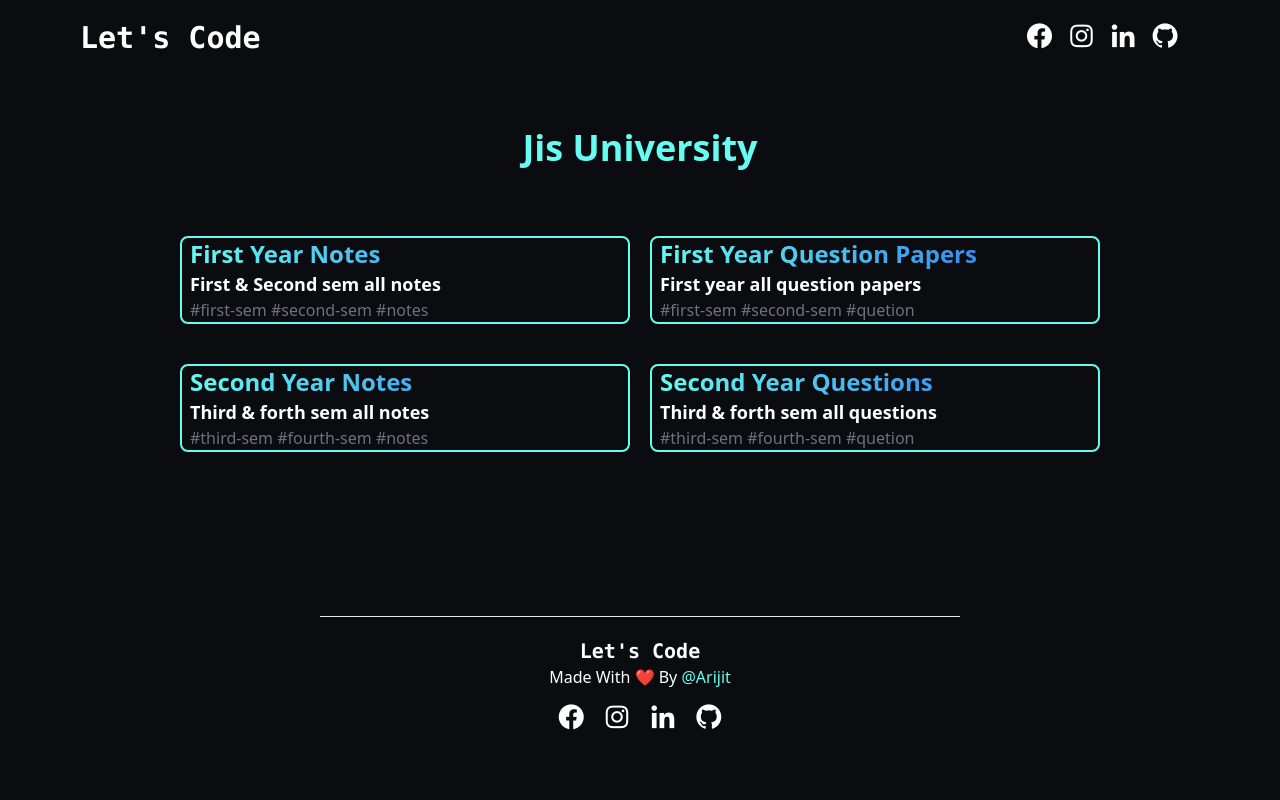
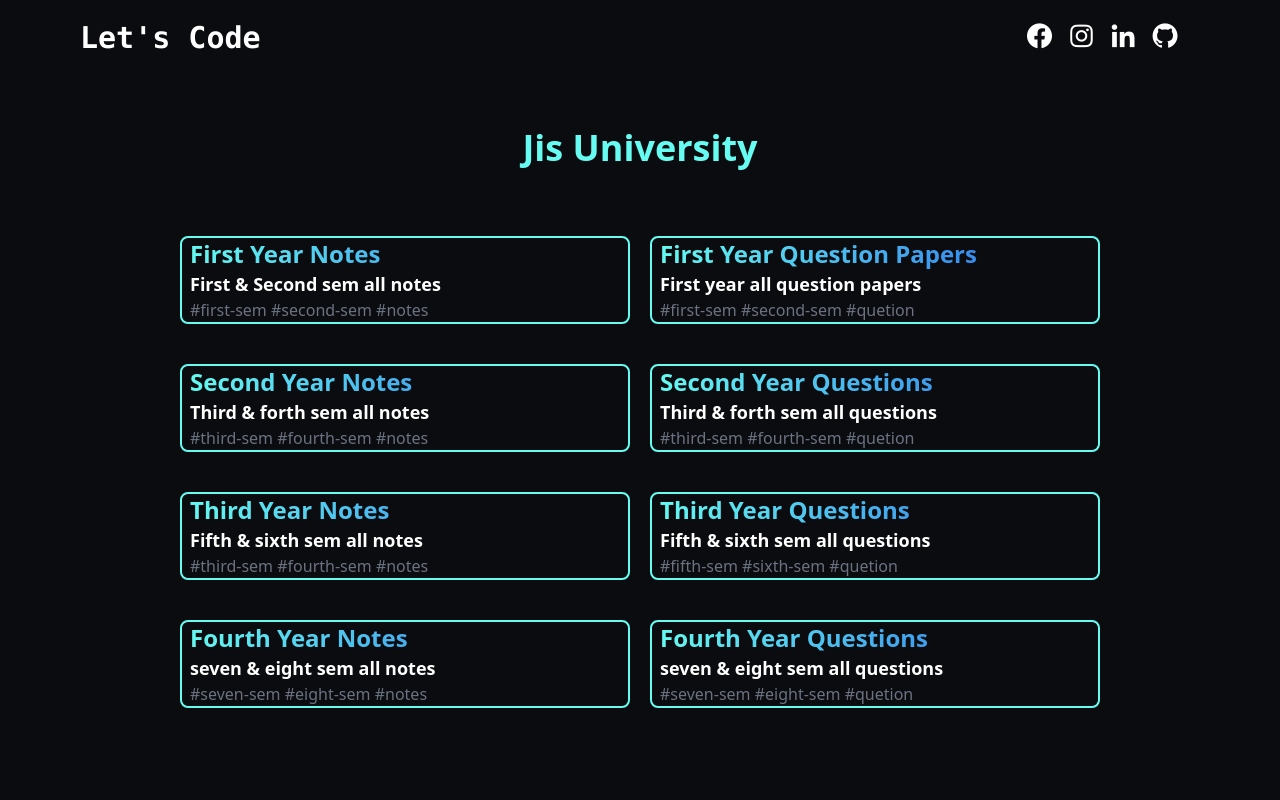
Before and after one commit to rohanroc/letscode-cs, a website built with Vite: page jisu-notes.html in a window 1280 px wide. Shown: the top 800 px of the page. Built offline with nearby package versions, Linux system fonts and the light colour scheme.

Commit message:
added third and fourth year section

```diff
--- a/jisu-notes.html
+++ b/jisu-notes.html
@@ -38,7 +38,8 @@
 
     <section class="c-container">
         <div class="c-main-div lg:flex lg:w-3/4 lg:m-auto lg:justify-evenly">
-            <a href="" class="link-a">
+            <a href="https://drive.google.com/drive/folders/1-nfFCAlappqzl54050bFqQ59kn8Iz_4m" class="link-a"
+                target="_blank">
                 <div
                     class="border-2 border-[#66FCF1] w-4/5 m-auto rounded-lg my-5 md:w-2/3 lg:w-[350px] xl:w-[450px] hover:bg-gray-600">
                     <p
@@ -65,7 +66,8 @@
             </a>
         </div>
         <div class="c-main-div lg:flex lg:w-3/4 lg:m-auto lg:justify-evenly">
-            <a href="" class="link-a">
+            <a href="https://drive.google.com/drive/folders/11duUsFSZq-B_IWhxdy7CouxdLYY1gn13" class="link-a"
+                target="_blank">
                 <div
                     class="border-2 border-[#66FCF1] w-4/5 m-auto rounded-lg my-5 md:w-2/3 lg:w-[350px] xl:w-[450px] hover:bg-gray-600">
                     <p
@@ -77,7 +79,8 @@
                     <span class="tag text-gray-500">#notes</span>
                 </div>
             </a>
-            <a href="" class="link-b">
+            <a href="https://drive.google.com/drive/folders/11sh5Er-iMCjW6HiJOlflkZIpRIgf7til" class="link-b"
+                target="_blank">
                 <div
                     class="border-2 border-[#66FCF1] w-4/5 m-auto rounded-lg my-5 md:w-2/3 lg:w-[350px] xl:w-[450px] hover:bg-gray-600">
                     <p
@@ -86,6 +89,58 @@
                     <p class="p-b px-2 font-bold lg:text-lg">Third & forth sem all questions</p>
                     <span class="tag pl-2 text-gray-500">#third-sem</span>
                     <span class="tag text-gray-500">#fourth-sem</span>
+                    <span class="tag text-gray-500">#quetion</span>
+                </div>
+            </a>
+        </div>
+        <div class="c-main-div lg:flex lg:w-3/4 lg:m-auto lg:justify-evenly">
+            <a href="" class="link-a" target="_blank">
+                <div
+                    class="border-2 border-[#66FCF1] w-4/5 m-auto rounded-lg my-5 md:w-2/3 lg:w-[350px] xl:w-[450px] hover:bg-gray-600">
+                    <p
+                        class="p-a font-extrabold px-2 text-xl bg-gradient-to-r from-[#66FCF1] to-blue-600 text-transparent bg-clip-text lg:text-2xl">
+                        Third Year Notes</p>
+                    <p class="p-b px-2 font-bold lg:text-lg">Fifth & sixth sem all notes</p>
+                    <span class="tag pl-2 text-gray-500">#third-sem</span>
+                    <span class="tag text-gray-500">#fourth-sem</span>
+                    <span class="tag text-gray-500">#notes</span>
+                </div>
+            </a>
+            <a href="" class="link-b" target="_blank">
+                <div
+                    class="border-2 border-[#66FCF1] w-4/5 m-auto rounded-lg my-5 md:w-2/3 lg:w-[350px] xl:w-[450px] hover:bg-gray-600">
+                    <p
+                        class="p-a font-extrabold px-2 text-lg bg-gradient-to-r from-[#66FCF1] to-blue-600 text-transparent bg-clip-text lg:text-2xl">
+                        Third Year Questions</p>
+                    <p class="p-b px-2 font-bold lg:text-lg">Fifth & sixth sem all questions</p>
+                    <span class="tag pl-2 text-gray-500">#fifth-sem</span>
+                    <span class="tag text-gray-500">#sixth-sem</span>
+                    <span class="tag text-gray-500">#quetion</span>
+                </div>
+            </a>
+        </div>
+        <div class="c-main-div lg:flex lg:w-3/4 lg:m-auto lg:justify-evenly">
+            <a href="" class="link-a" target="_blank">
+                <div
+                    class="border-2 border-[#66FCF1] w-4/5 m-auto rounded-lg my-5 md:w-2/3 lg:w-[350px] xl:w-[450px] hover:bg-gray-600">
+                    <p
+                        class="p-a font-extrabold px-2 text-xl bg-gradient-to-r from-[#66FCF1] to-blue-600 text-transparent bg-clip-text lg:text-2xl">
+                        Fourth Year Notes</p>
+                    <p class="p-b px-2 font-bold lg:text-lg">seven & eight sem all notes</p>
+                    <span class="tag pl-2 text-gray-500">#seven-sem</span>
+                    <span class="tag text-gray-500">#eight-sem</span>
+                    <span class="tag text-gray-500">#notes</span>
+                </div>
+            </a>
+            <a href="" class="link-b" target="_blank">
+                <div
+                    class="border-2 border-[#66FCF1] w-4/5 m-auto rounded-lg my-5 md:w-2/3 lg:w-[350px] xl:w-[450px] hover:bg-gray-600">
+                    <p
+                        class="p-a font-extrabold px-2 text-lg bg-gradient-to-r from-[#66FCF1] to-blue-600 text-transparent bg-clip-text lg:text-2xl">
+                        Fourth Year Questions</p>
+                    <p class="p-b px-2 font-bold lg:text-lg">seven & eight sem all questions</p>
+                    <span class="tag pl-2 text-gray-500">#seven-sem</span>
+                    <span class="tag text-gray-500">#eight-sem</span>
                     <span class="tag text-gray-500">#quetion</span>
                 </div>
             </a>
```
